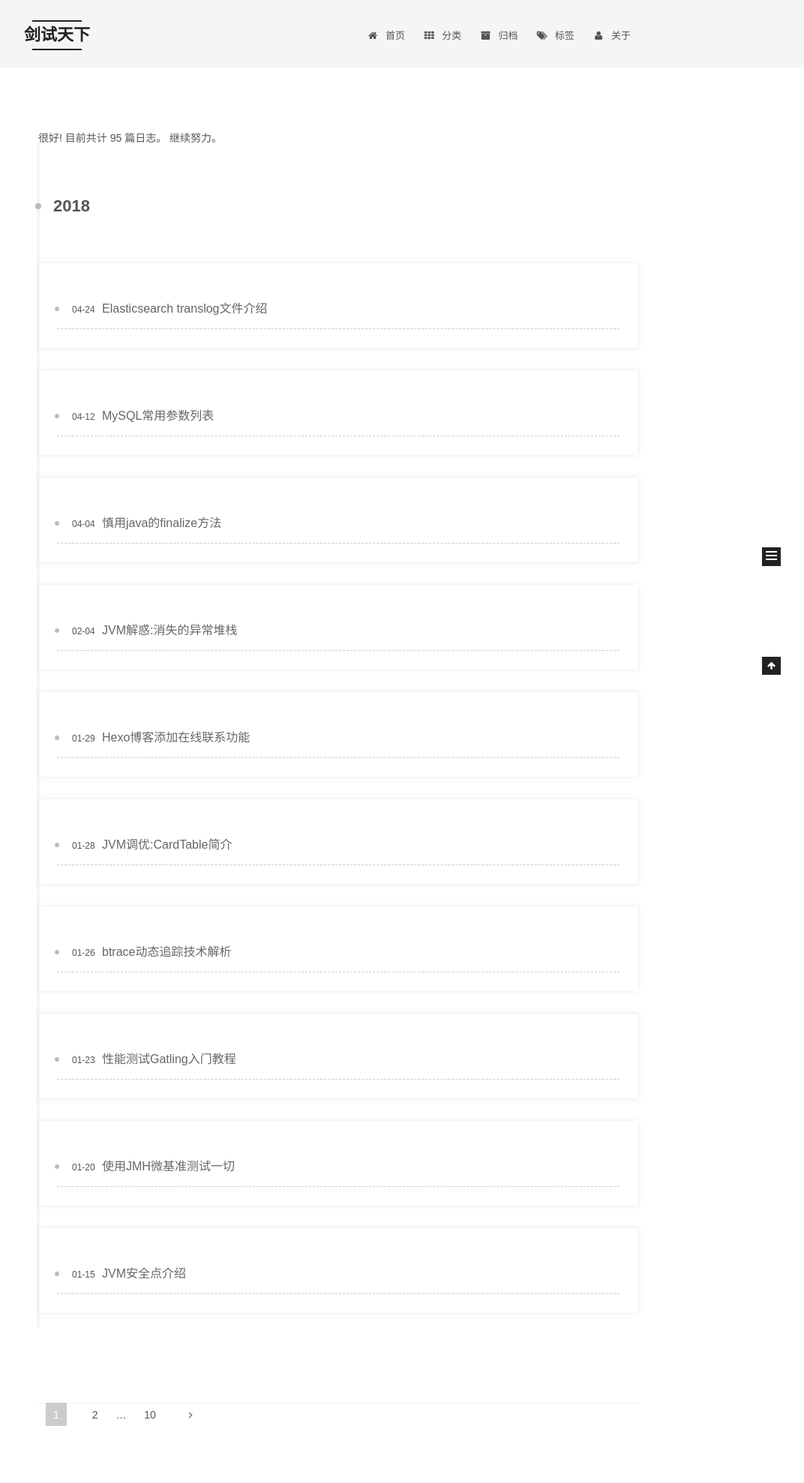
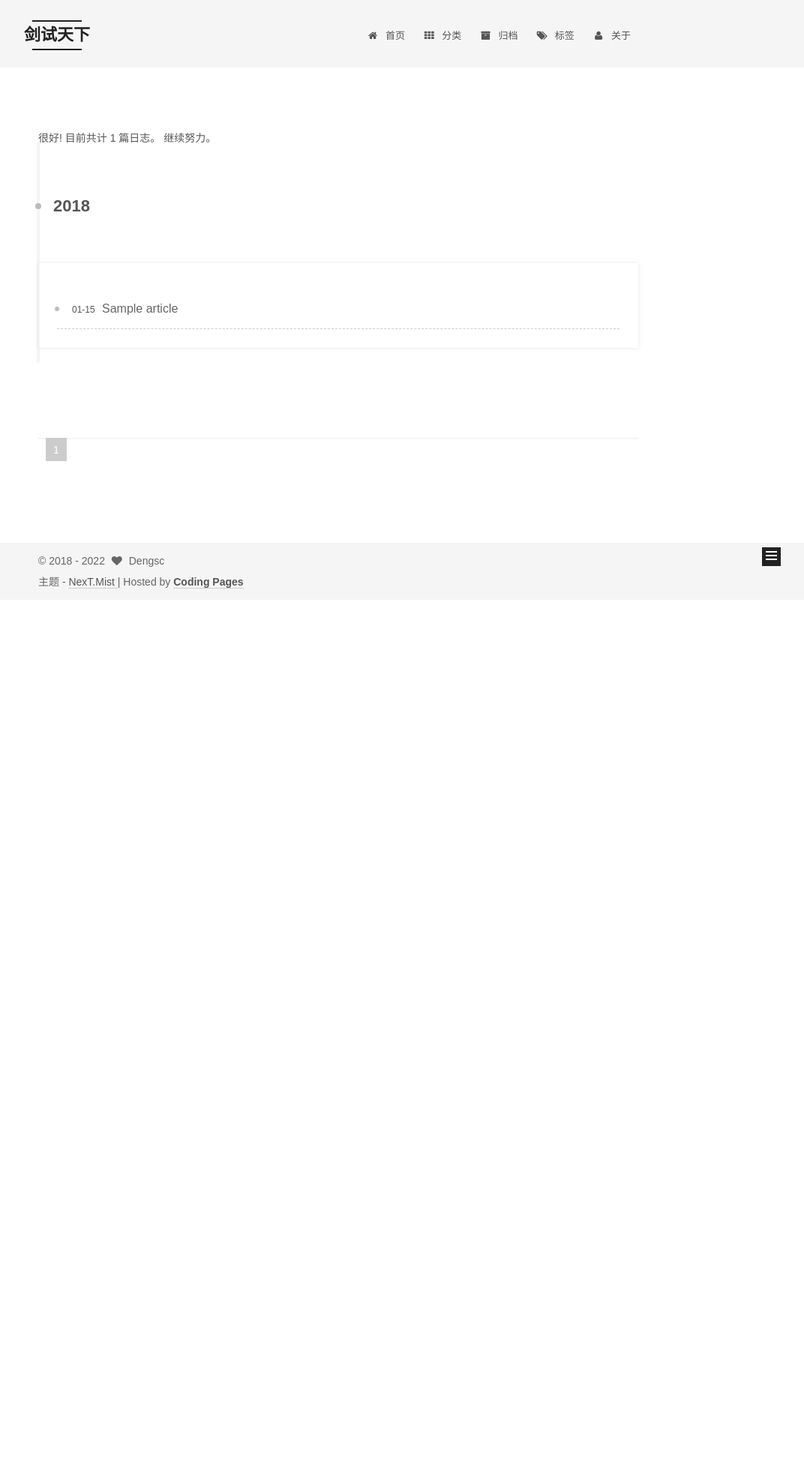
Before and after one commit to dengshaochun/django-blog, a Django app: page /archives/ in a window 1280 px wide. Shown: the top 1978 px of the page at 75% size, without its empty margins (189-1261 px from the left). After the commit the page ends 785 px from the top, so only its background shows below. Run offline with Django 3.2, Linux system fonts and the light colour scheme; tables that the repository leaves empty hold one stand-in row (values such as "Sample post"); some libraries are stand-ins or nearby versions.

Commit message:
修改archive模板

```diff
--- a/blog/app/views.py
+++ b/blog/app/views.py
@@ -22,7 +22,7 @@ class IndexView(ListView):
     model = Article
     template_name = 'blog/index.html'
     # 制定获取的model数据列表的名字
-    context_object_name = "article_list"
+    context_object_name = 'article_list'
 
     def get_queryset(self):
         """
@@ -39,7 +39,7 @@ class ArticleDetailView(DetailView):
     """
     model = Article
     template_name = 'blog/detail.html'
-    context_object_name = "article"
+    context_object_name = 'article'
 
     # pk_url_kwarg用于接受来自url中的参数作为主键
     pk_url_kwarg = 'article_id'
@@ -114,9 +114,9 @@ class ArchiveView(DetailView):
 
     model = Article
     template_name = 'blog/archives.html'
+    context_object_name = 'article_list'
 
     def get_object(self, queryset=None):
-        pass
-
-    def get_context_data(self, **kwargs):
-        return super(ArchiveView, self).get_context_data(**kwargs)
+        article_list = Article.objects.filter(
+            status='p').order_by('-created_time')
+        return article_list
--- a/blog/templates/blog/archives.html
+++ b/blog/templates/blog/archives.html
@@ -8,98 +8,24 @@
     <div id="content" class="content">
      <section id="posts" class="posts-collapse">
       <span class="archive-move-on"></span>
-      <span class="archive-page-counter"> 很好! 目前共计 95 篇日志。 继续努力。 </span>
+      <span class="archive-page-counter"> 很好! 目前共计 {{ article_list|length }} 篇日志。 继续努力。 </span>
       <div class="collection-title">
        <h2 class="archive-year motion-element" id="archive-year-2018" style="opacity: 1; display: block; transform: translateX(0px);">2018</h2>
       </div>
-      <article class="post post-type-normal" itemscope="" itemtype="http://schema.org/Article" style="opacity: 1; display: block; transform: translateY(0px);">
+     {% load paginate_tags %}
+     {% paginate article_list %}
+      {% for article in article_list %}
+      <article class="post post-type-normal" itemscope="" style="opacity: 1; display: block; transform: translateY(0px);">
        <header class="post-header">
-        <h2 class="post-title"> <a class="post-title-link" href="https://www.ezlippi.com/blog/2018/04/elasticsearch-translog.html" itemprop="url"> <span itemprop="name">Elasticsearch translog文件介绍</span> </a> </h2>
+        <h2 class="post-title"> <a class="post-title-link" href="{% url 'app:detail' article.pk %}" itemprop="url"> <span itemprop="name">{{ article.title }}</span> </a> </h2>
         <div class="post-meta">
-         <time class="post-time" itemprop="dateCreated" datetime="2018-04-24T15:38:32+08:00" content="2018-04-24"> 04-24 </time>
+         <time class="post-time" itemprop="dateCreated"> {{ article.created_time |date:"m-d"}} </time>
         </div>
        </header>
       </article>
-      <article class="post post-type-normal" itemscope="" itemtype="http://schema.org/Article" style="opacity: 1; display: block; transform: translateY(0px);">
-       <header class="post-header">
-        <h2 class="post-title"> <a class="post-title-link" href="https://www.ezlippi.com/blog/2018/04/mysql-settings.html" itemprop="url"> <span itemprop="name">MySQL常用参数列表</span> </a> </h2>
-        <div class="post-meta">
-         <time class="post-time" itemprop="dateCreated" datetime="2018-04-12T15:38:32+08:00" content="2018-04-12"> 04-12 </time>
-        </div>
-       </header>
-      </article>
-      <article class="post post-type-normal" itemscope="" itemtype="http://schema.org/Article" style="opacity: 1; display: block; transform: translateY(0px);">
-       <header class="post-header">
-        <h2 class="post-title"> <a class="post-title-link" href="https://www.ezlippi.com/blog/2018/04/final-reference.html" itemprop="url"> <span itemprop="name">慎用java的finalize方法</span> </a> </h2>
-        <div class="post-meta">
-         <time class="post-time" itemprop="dateCreated" datetime="2018-04-04T15:38:32+08:00" content="2018-04-04"> 04-04 </time>
-        </div>
-       </header>
-      </article>
-      <article class="post post-type-normal" itemscope="" itemtype="http://schema.org/Article" style="opacity: 1; display: block; transform: translateY(0px);">
-       <header class="post-header">
-        <h2 class="post-title"> <a class="post-title-link" href="https://www.ezlippi.com/blog/2018/02/the-missing-stacktrace.html" itemprop="url"> <span itemprop="name">JVM解惑:消失的异常堆栈</span> </a> </h2>
-        <div class="post-meta">
-         <time class="post-time" itemprop="dateCreated" datetime="2018-02-04T15:38:32+08:00" content="2018-02-04"> 02-04 </time>
-        </div>
-       </header>
-      </article>
-      <article class="post post-type-normal" itemscope="" itemtype="http://schema.org/Article" style="opacity: 1; display: block; transform: translateY(0px);">
-       <header class="post-header">
-        <h2 class="post-title"> <a class="post-title-link" href="https://www.ezlippi.com/blog/2018/01/next-chat.html" itemprop="url"> <span itemprop="name">Hexo博客添加在线联系功能</span> </a> </h2>
-        <div class="post-meta">
-         <time class="post-time" itemprop="dateCreated" datetime="2018-01-29T20:38:32+08:00" content="2018-01-29"> 01-29 </time>
-        </div>
-       </header>
-      </article>
-      <article class="post post-type-normal" itemscope="" itemtype="http://schema.org/Article" style="opacity: 1; display: block; transform: translateY(0px);">
-       <header class="post-header">
-        <h2 class="post-title"> <a class="post-title-link" href="https://www.ezlippi.com/blog/2018/01/jvm-card-table-turning.html" itemprop="url"> <span itemprop="name">JVM调优:CardTable简介</span> </a> </h2>
-        <div class="post-meta">
-         <time class="post-time" itemprop="dateCreated" datetime="2018-01-28T00:38:32+08:00" content="2018-01-28"> 01-28 </time>
-        </div>
-       </header>
-      </article>
-      <article class="post post-type-normal" itemscope="" itemtype="http://schema.org/Article" style="opacity: 1; display: block; transform: translateY(0px);">
-       <header class="post-header">
-        <h2 class="post-title"> <a class="post-title-link" href="https://www.ezlippi.com/blog/2018/01/btrace-introduce.html" itemprop="url"> <span itemprop="name">btrace动态追踪技术解析</span> </a> </h2>
-        <div class="post-meta">
-         <time class="post-time" itemprop="dateCreated" datetime="2018-01-26T13:38:32+08:00" content="2018-01-26"> 01-26 </time>
-        </div>
-       </header>
-      </article>
-      <article class="post post-type-normal" itemscope="" itemtype="http://schema.org/Article" style="opacity: 1; display: block; transform: translateY(0px);">
-       <header class="post-header">
-        <h2 class="post-title"> <a class="post-title-link" href="https://www.ezlippi.com/blog/2018/01/gatling.html" itemprop="url"> <span itemprop="name">性能测试Gatling入门教程</span> </a> </h2>
-        <div class="post-meta">
-         <time class="post-time" itemprop="dateCreated" datetime="2018-01-23T13:38:32+08:00" content="2018-01-23"> 01-23 </time>
-        </div>
-       </header>
-      </article>
-      <article class="post post-type-normal" itemscope="" itemtype="http://schema.org/Article" style="opacity: 1; display: block; transform: translateY(0px);">
-       <header class="post-header">
-        <h2 class="post-title"> <a class="post-title-link" href="https://www.ezlippi.com/blog/2018/01/jmh-test-guide.html" itemprop="url"> <span itemprop="name">使用JMH微基准测试一切</span> </a> </h2>
-        <div class="post-meta">
-         <time class="post-time" itemprop="dateCreated" datetime="2018-01-20T13:38:32+08:00" content="2018-01-20"> 01-20 </time>
-        </div>
-       </header>
-      </article>
-      <article class="post post-type-normal" itemscope="" itemtype="http://schema.org/Article" style="opacity: 1; display: block; transform: translateY(0px);">
-       <header class="post-header">
-        <h2 class="post-title"> <a class="post-title-link" href="https://www.ezlippi.com/blog/2018/01/safepoint.html" itemprop="url"> <span itemprop="name">JVM安全点介绍</span> </a> </h2>
-        <div class="post-meta">
-         <time class="post-time" itemprop="dateCreated" datetime="2018-01-15T13:38:32+08:00" content="2018-01-15"> 01-15 </time>
-        </div>
-       </header>
-      </article>
+      {% endfor %}
      </section>
-     <nav class="pagination">
-      <span class="page-number current">1</span>
-      <a class="page-number" href="https://www.ezlippi.com/archives/page/2/">2</a>
-      <span class="space">…</span>
-      <a class="page-number" href="https://www.ezlippi.com/archives/page/10/">10</a>
-      <a class="extend next" rel="next" href="https://www.ezlippi.com/archives/page/2/"><i class="fa fa-angle-right"></i></a>
-     </nav>
+     {% include 'blog/pagination.html' %}
     </div>
    </div>
   </div>
```
